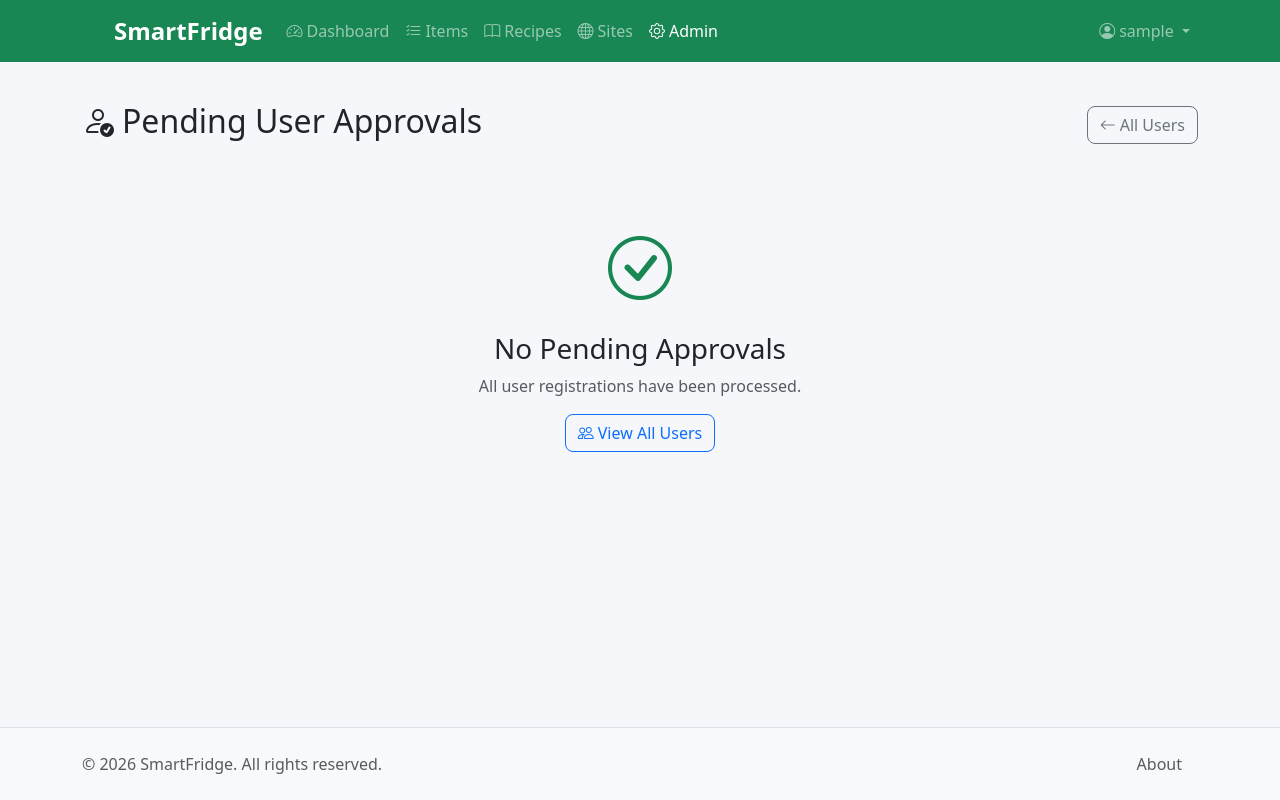
After one commit to JoshBir/smartfridge, a Flask app: page /admin/users/pending in a window 1280 px wide. The commit adds this page. Run offline with Flask 3, Linux system fonts and the light colour scheme; a user stored in the database is signed in; tables that the repository leaves empty hold one stand-in row (values such as "Sample post").

Commit message:
Add admin approval workflow for new user registrations
- Added is_approved field to User model (defaults to False)
- New users must be approved by admin before they can log in
- Registration shows pending approval message
- Login checks approval status before allowing access
- Admin dashboard shows pending approvals count and list
- New /admin/users/pending page for managing approvals
- Approve/reject individual users or approve all at once
- Admin-created users and CLI-created admins are auto-approved
- Migration script for existing databases

```diff
--- a/app/blueprints/admin/__init__.py
+++ b/app/blueprints/admin/__init__.py
@@ -39,20 +39,34 @@ def admin_required(f):
 @admin_required
 def index():
     """Admin dashboard."""
+    from app.models.item import Item
+    from app.models.recipe import Recipe
+    from app.models.site import Site
+
     # Get statistics
-    total_users = User.query.count()
-    active_users = User.query.filter_by(is_active=True).count()
-    admin_count = User.query.filter_by(role=UserRole.ADMIN.value).count()
+    stats = {
+        'total_users': User.query.count(),
+        'active_users': User.query.filter_by(is_active=True, is_approved=True).count(),
+        'admin_users': User.query.filter_by(role=UserRole.ADMIN.value).count(),
+        'pending_users': User.query.filter_by(is_approved=False).count(),
+        'total_items': Item.query.count(),
+        'total_recipes': Recipe.query.count(),
+        'total_sites': Site.query.count(),
+        'expired_items': Item.query.filter(Item.expiry_date < db.func.current_date()).count(),
+        'ai_recipes': Recipe.query.filter_by(is_ai_generated=True).count(),
+    }
 
     # Recent users
     recent_users = User.query.order_by(User.created_at.desc()).limit(5).all()
 
+    # Pending approval users
+    pending_approval = User.get_pending_users()[:5]  # Show first 5
+
     return render_template(
         'admin/index.html',
-        total_users=total_users,
-        active_users=active_users,
-        admin_count=admin_count,
+        stats=stats,
         recent_users=recent_users,
+        pending_approval=pending_approval,
     )
 
 
@@ -98,7 +112,8 @@ def create_user():
             username=form.username.data,
             email=form.email.data,
             password=form.password.data,
-            role=form.role.data
+            role=form.role.data,
+            is_approved=True  # Admin-created users are auto-approved
         )
 
         flash(f'User "{user.username}" has been created.', 'success')
@@ -226,3 +241,73 @@ def delete_user(id):
 
     flash(f'User "{username}" has been deleted.', 'success')
     return redirect(url_for('admin.users'))
+
+
+# ============================================================================
+# User Approval Management
+# ============================================================================
+
+@admin_bp.route('/users/pending')
+@login_required
+@admin_required
+def pending_users():
+    """List all users pending approval."""
+    users = User.get_pending_users()
+    return render_template('admin/pending_users.html', users=users)
+
+
+@admin_bp.route('/users/<int:id>/approve', methods=['POST'])
+@login_required
+@admin_required
+def approve_user(id):
+    """Approve a user registration."""
+    user = User.query.get_or_404(id)
+
+    if user.is_approved:
+        flash(f'User "{user.username}" is already approved.', 'info')
+        return redirect(url_for('admin.pending_users'))
+
+    user.approve()
+
+    flash(f'User "{user.username}" has been approved and can now log in.', 'success')
+    return redirect(url_for('admin.pending_users'))
+
+
+@admin_bp.route('/users/<int:id>/reject', methods=['POST'])
+@login_required
+@admin_required
+def reject_user(id):
+    """Reject a user registration (deletes the account)."""
+    user = User.query.get_or_404(id)
+
+    if user.is_approved:
+        flash(f'User "{user.username}" is already approved. Use delete instead.', 'warning')
+        return redirect(url_for('admin.users'))
+
+    username = user.username
+    user.reject()
+
+    flash(f'User "{username}" registration has been rejected and removed.', 'success')
+    return redirect(url_for('admin.pending_users'))
+
+
+@admin_bp.route('/users/approve-all', methods=['POST'])
+@login_required
+@admin_required
+def approve_all_users():
+    """Approve all pending user registrations."""
+    pending = User.get_pending_users()
+
+    if not pending:
+        flash('No pending users to approve.', 'info')
+        return redirect(url_for('admin.pending_users'))
+
+    count = 0
+    for user in pending:
+        user.is_approved = True
+        count += 1
+
+    db.session.commit()
+
+    flash(f'{count} user(s) have been approved.', 'success')
+    return redirect(url_for('admin.pending_users'))
--- a/app/cli.py
+++ b/app/cli.py
@@ -55,7 +55,8 @@ def create_admin_command(username, email, password):
         email=email,
         password_hash=password_service.hash_password(password),
         role='admin',
-        is_active=True
+        is_active=True,
+        is_approved=True  # Admin users created via CLI are auto-approved
     )
 
     db.session.add(admin)
--- a/app/models/user.py
+++ b/app/models/user.py
@@ -44,6 +44,7 @@ class User(UserMixin, db.Model):
     password_hash = db.Column(db.String(128), nullable=False)
     role = db.Column(db.String(20), default=UserRole.USER.value, nullable=False)
     is_active = db.Column(db.Boolean, default=True, nullable=False)
+    is_approved = db.Column(db.Boolean, default=False, nullable=False)
     created_at = db.Column(db.DateTime, default=datetime.utcnow, nullable=False)
     last_login = db.Column(db.DateTime, nullable=True)
 
@@ -99,6 +100,26 @@ class User(UserMixin, db.Model):
         self.is_active = True
         db.session.commit()
 
+    def approve(self) -> None:
+        """Approve the user account (admin approval for registration)."""
+        self.is_approved = True
+        db.session.commit()
+
+    def reject(self) -> None:
+        """Reject the user account (admin rejection for registration)."""
+        db.session.delete(self)
+        db.session.commit()
+
+    @property
+    def is_pending_approval(self) -> bool:
+        """Check if user is pending admin approval."""
+        return not self.is_approved
+
+    @classmethod
+    def get_pending_users(cls) -> list:
+        """Get all users pending approval."""
+        return cls.query.filter_by(is_approved=False).order_by(cls.created_at.asc()).all()
+
     @classmethod
     def get_by_username(cls, username: str) -> Optional['User']:
         """
@@ -127,7 +148,7 @@ class User(UserMixin, db.Model):
 
     @classmethod
     def create(cls, username: str, email: str, password: str,
-               role: UserRole = UserRole.USER) -> 'User':
+               role: UserRole = UserRole.USER, is_approved: bool = False) -> 'User':
         """
         Create a new user.
 
@@ -136,6 +157,7 @@ class User(UserMixin, db.Model):
             email: Unique email address.
             password: Plain text password.
             role: User role (defaults to USER).
+            is_approved: Whether the user is pre-approved (defaults to False).
 
         Returns:
             Created User instance.
@@ -144,6 +166,7 @@ class User(UserMixin, db.Model):
             username=username,
             email=email.lower(),
             role=role.value if isinstance(role, UserRole) else role,
+            is_approved=is_approved,
         )
         user.set_password(password)
         db.session.add(user)
--- /dev/null
+++ b/app/templates/admin/pending_users.html
@@ -0,0 +1,96 @@
+{% extends "base.html" %}
+
+{% block title %}Pending User Approvals - SmartFridge{% endblock %}
+
+{% block content %}
+<div class="d-flex justify-content-between align-items-center mb-4">
+    <h1 class="h2">
+        <i class="bi bi-person-check me-2"></i>Pending User Approvals
+    </h1>
+    <div>
+        <a href="{{ url_for('admin.users') }}" class="btn btn-outline-secondary">
+            <i class="bi bi-arrow-left me-1"></i>All Users
+        </a>
+        {% if users %}
+        <form action="{{ url_for('admin.approve_all_users') }}" method="POST" class="d-inline">
+            <input type="hidden" name="csrf_token" value="{{ csrf_token() }}">
+            <button type="submit" class="btn btn-success"
+                    onclick="return confirm('Approve all {{ users|length }} pending user(s)?');">
+                <i class="bi bi-check-all me-1"></i>Approve All
+            </button>
+        </form>
+        {% endif %}
+    </div>
+</div>
+
+{% if users %}
+<div class="card border-0 shadow-sm">
+    <div class="card-header bg-warning bg-opacity-25">
+        <h5 class="mb-0">
+            <i class="bi bi-hourglass-split me-2"></i>
+            {{ users|length }} User{{ 's' if users|length != 1 else '' }} Awaiting Approval
+        </h5>
+    </div>
+    <div class="table-responsive">
+        <table class="table table-hover mb-0">
+            <thead class="table-light">
+                <tr>
+                    <th>Username</th>
+                    <th>Email</th>
+                    <th>Registered</th>
+                    <th class="text-end">Actions</th>
+                </tr>
+            </thead>
+            <tbody>
+                {% for user in users %}
+                <tr>
+                    <td>
+                        <i class="bi bi-person-circle me-1"></i>
+                        {{ user.username }}
+                    </td>
+                    <td>
+                        <a href="mailto:{{ user.email }}" class="text-decoration-none">
+                            {{ user.email }}
+                        </a>
+                    </td>
+                    <td>
+                        <small class="text-muted">
+                            {{ user.created_at.strftime('%d %b %Y at %H:%M') }}
+                        </small>
+                    </td>
+                    <td class="text-end">
+                        <form action="{{ url_for('admin.approve_user', id=user.id) }}"
+                              method="POST" class="d-inline">
+                            <input type="hidden" name="csrf_token" value="{{ csrf_token() }}">
+                            <button type="submit" class="btn btn-sm btn-success"
+                                    title="Approve user">
+                                <i class="bi bi-check-lg"></i> Approve
+                            </button>
+                        </form>
+                        <form action="{{ url_for('admin.reject_user', id=user.id) }}"
+                              method="POST" class="d-inline">
+                            <input type="hidden" name="csrf_token" value="{{ csrf_token() }}">
+                            <button type="submit" class="btn btn-sm btn-danger"
+                                    title="Reject and delete user"
+                                    onclick="return confirm('Reject and remove user {{ user.username }}?');">
+                                <i class="bi bi-x-lg"></i> Reject
+                            </button>
+                        </form>
+                    </td>
+                </tr>
+                {% endfor %}
+            </tbody>
+        </table>
+    </div>
+</div>
+{% else %}
+<div class="text-center py-5">
+    <i class="bi bi-check-circle text-success" style="font-size: 4rem;"></i>
+    <h3 class="mt-3">No Pending Approvals</h3>
+    <p class="text-muted">All user registrations have been processed.</p>
+    <a href="{{ url_for('admin.users') }}" class="btn btn-outline-primary">
+        <i class="bi bi-people me-1"></i>View All Users
+    </a>
+</div>
+{% endif %}
+{% endblock %}
```
Also changed, not shown: app/blueprints/auth/__init__.py (+9 -2 lines), app/templates/admin/index.html (+70 -1 lines), app/templates/admin/users.html (+20 -5 lines), migrations/002_add_user_approval.py (added).
